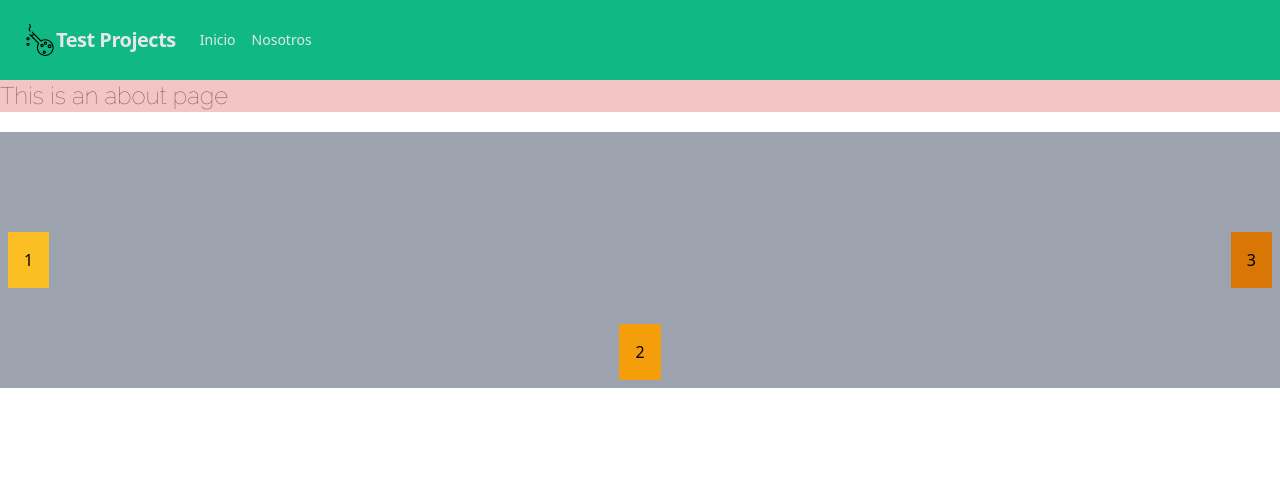
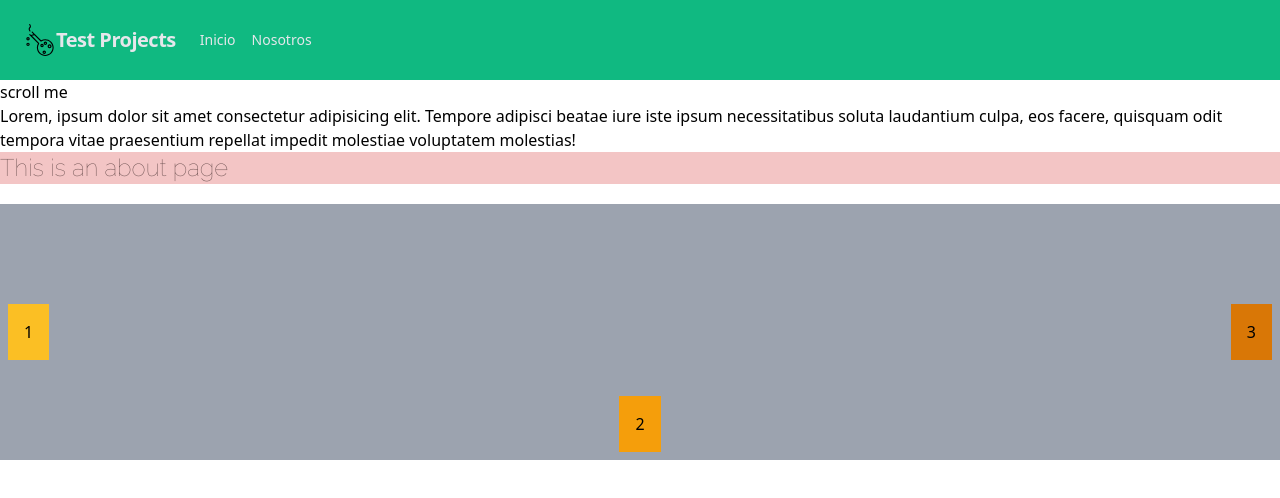
Before and after one commit to CarlosCapriel/test-projects-vue, a Vue app: page /about in a window 1280 px wide. Shown: the top 498 px of the page. Built offline with nearby package versions, Linux system fonts and the light colour scheme.

Commit message:
second custom directive v-scroll

```diff
--- a/src/App.vue
+++ b/src/App.vue
@@ -23,6 +23,17 @@
             Nosotros
           </router-link>
         </div>
+      </div>
+    </div>
+    <div>
+      <h1>scroll me</h1>
+      <div
+        v-scroll="handleScroll"
+        class="box">
+        <p>Lorem, ipsum dolor sit amet consectetur adipisicing elit. Tempore
+        adipisci beatae iure iste ipsum necessitatibus soluta laudantium culpa,
+        eos facere, quisquam odit tempora vitae praesentium repellat impedit molestiae
+        voluptatem molestias!</p>
       </div>
     </div>
   </div>
--- a/src/main.js
+++ b/src/main.js
@@ -19,4 +19,16 @@ app.directive('theme', {
   },
 });
 
+app.directive('scroll', {
+  mounted(el, binding) {
+    // eslint-disable-next-line func-names
+    const f = function (evt) {
+      if (binding.value(evt, el)) {
+        window.removeEventListener('scroll', f);
+      }
+    };
+    window.addEventListener('scroll', f);
+  },
+});
+
 app.use(router).mount('#app');
```
